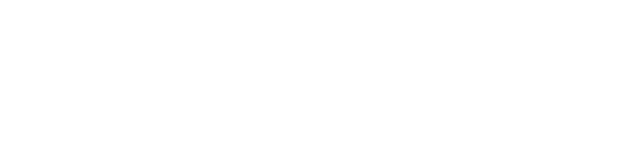
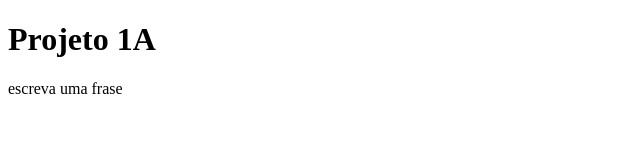
Before and after one commit to matheus20108746/projeto-1-ano-A, a plain HTML site: page index.html in a window 1280 px wide. Shown: the whole page, without its empty margins (0-640 px from the left). Drawn offline with Linux system fonts and the light colour scheme.

Commit message:
aula  04/08

```diff
--- /dev/null
+++ b/#style.css
@@ -0,0 +1,17 @@
+body{
+    background-color:#001BB7 ;
+}
+h1{
+    color: #0ABAB5;
+    text-align: center;
+    font-size: 60px;
+}
+p{
+    color: #CFFFE2;
+    text-align: Center;
+    font-size: 40px;
+}
+img{
+    margin-left: 660px;
+    width: 60%
+}
--- a/index.html
+++ b/index.html
@@ -1,14 +1,13 @@
 <!DOCTYPE html>
-<html lang="en">
+<html lang="pt-br"
 <head>
     <meta charset="UTF-8">
     <meta name="viewport" content="width=device-width, initial-scale=1.0">
-    <title>Document</title>
+    <title>Pensamento Computacional</title>
 </head>
 <body>
-   <h1></h1>
-   <pl>
-   </pl>
-   </p>
+   <h1>Projeto 1A</h1>
+   <p>escreva uma frase</p>
+</img scr= "computador.avif" alt= "ilustração de um notbook aberto sobre uma mesa">
 </body>
 </html>
```
